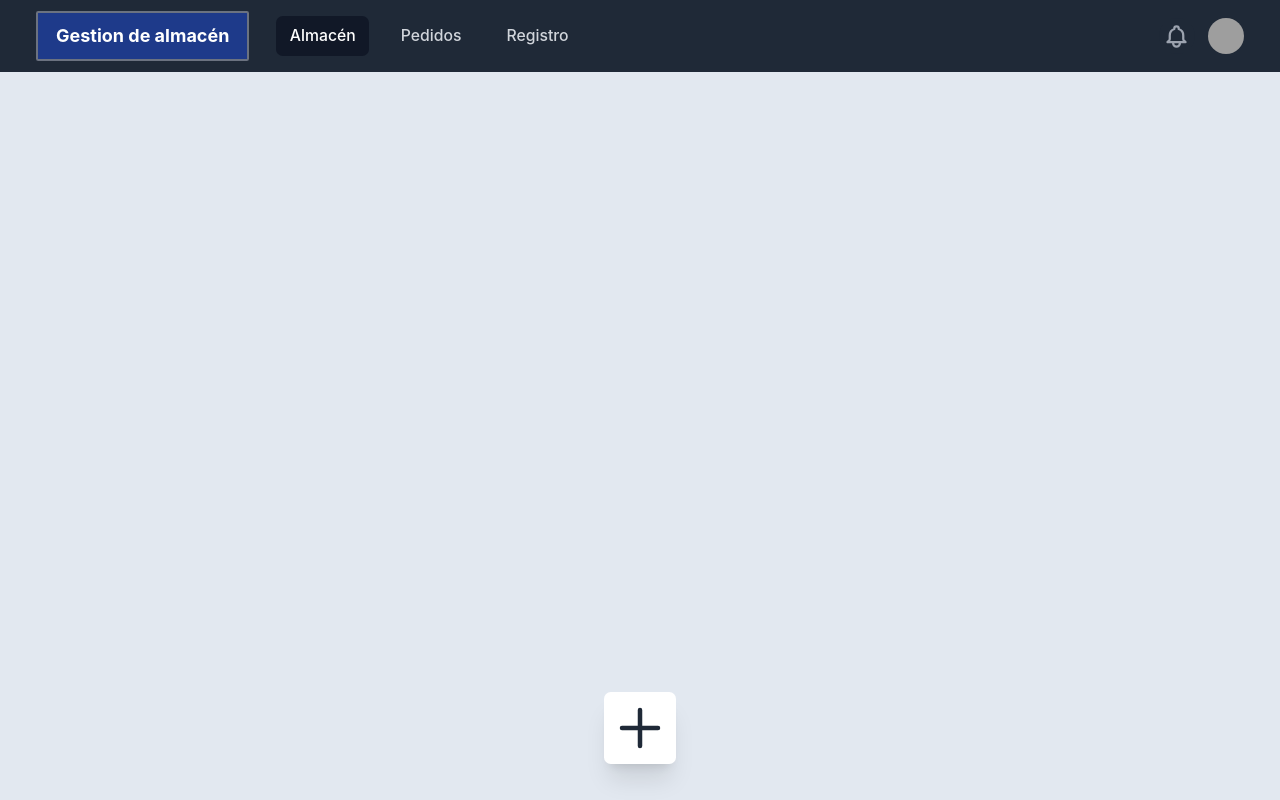
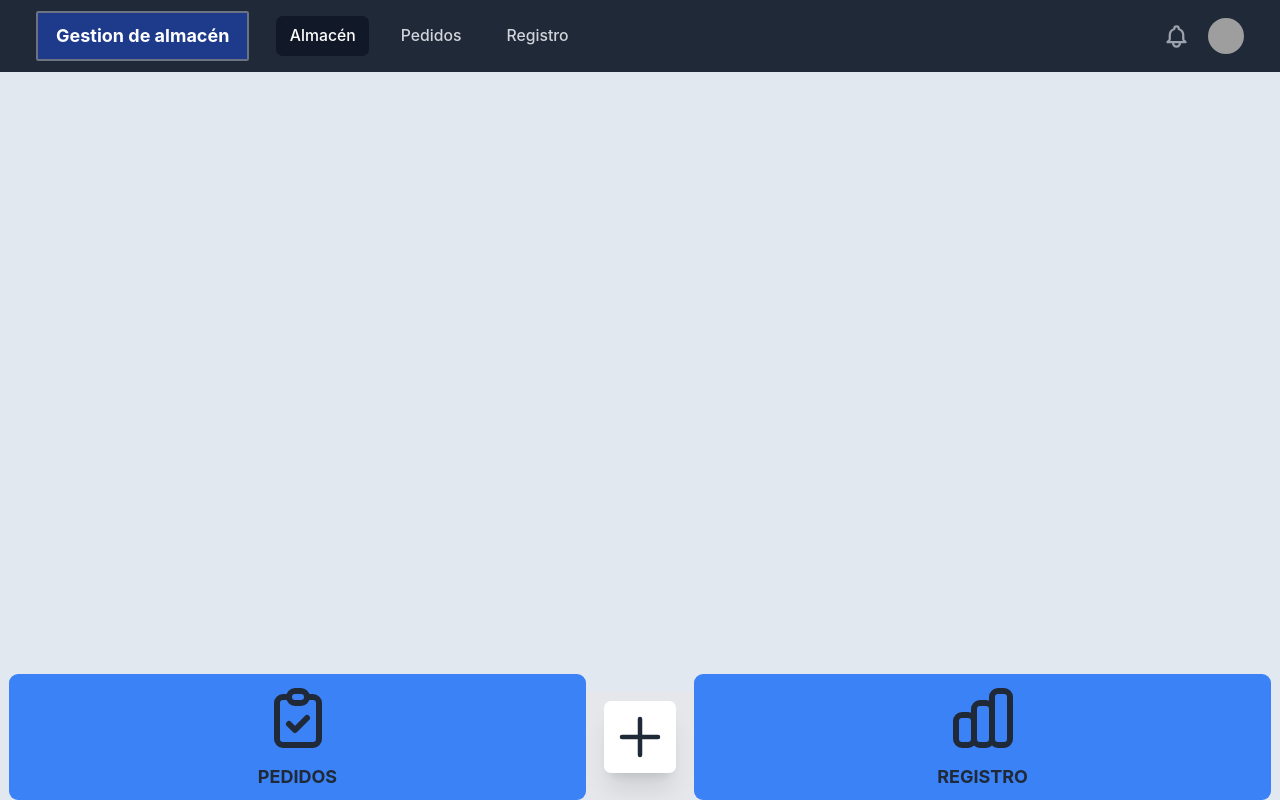
Before and after one commit to RaulDev99/nextjs--demo, a Next.js app: page / in a window 1280 px wide. Built offline with nearby package versions, Linux system fonts and the light colour scheme; grey boxes are pictures that could not be loaded.

Commit message:
11042022

```diff
--- a/src/components/footer.js
+++ b/src/components/footer.js
@@ -1,15 +1,53 @@
 
-import { PlusIcon} from '@heroicons/react/outline'
+import { PlusIcon , ClipboardCheckIcon,ChartBarIcon} from '@heroicons/react/outline'
 import Link from 'next/link'
 export default function Footer (){
 return(
-    <div className="w-full h-32  absolute bottom-0 flex justify-center items-center">
+    <>
+    <div className="w-full h-28 px-2 absolute bottom-0 flex  ">
 
-        <div className="h-16 w-16 bg-white rounded-md flex justify-center items-center shadow-xl transform transition-all hover:scale-125">
-        <Link href='/almacen2'>
-        <PlusIcon className="text-gray-800 p-2 "></PlusIcon>
+        <Link href='/pedidos'>
+        <div className="bg-blue-500 w-full rounded-lg flex items-center justify-center hover:bg-blue-400 flex-col font-bold text-gray-800">
+        <ClipboardCheckIcon className=" h-16 mb-2" ></ClipboardCheckIcon>
+        <h1 >PEDIDOS</h1>
+
+        </div>
         </Link>
+
+
+        <div className=" flex flex-col  justify-center items-center">
+            <div className="h-24 w-24   rounded-b-lg  top-0 "></div>
+            <div className="h-24 w-24 bg-gray-200 rounded-b-lg absolute top-0 mt-4 z-10"></div>
+
+
+            <div className="h-16 w-16 bg-white rounded-md flex shadow-xl transform transition-all hover:scale-125 absolute top-6 z-20 ">
+            <Link href='/almacen2'>
+            <PlusIcon className="text-gray-800 p-2 "></PlusIcon>
+            </Link>
+            </div>
         </div>
+        {/* <div className="bg-green-500 w-1/2    bottom-0"></div> */}
+
+
+            <Link href='/registro'>
+            <div className="bg-blue-500 w-full rounded-lg flex items-center justify-center flex-col hover:bg-blue-400 font-bold text-gray-800 ">
+            <ChartBarIcon className=" h-16 mb-2" ></ChartBarIcon>
+            <h1 >REGISTRO</h1>
+
+            </div>
+            </Link>
+
+
+
+
     </div>
+
+
+
+
+
+
+
+    </>
 )
 }
```
